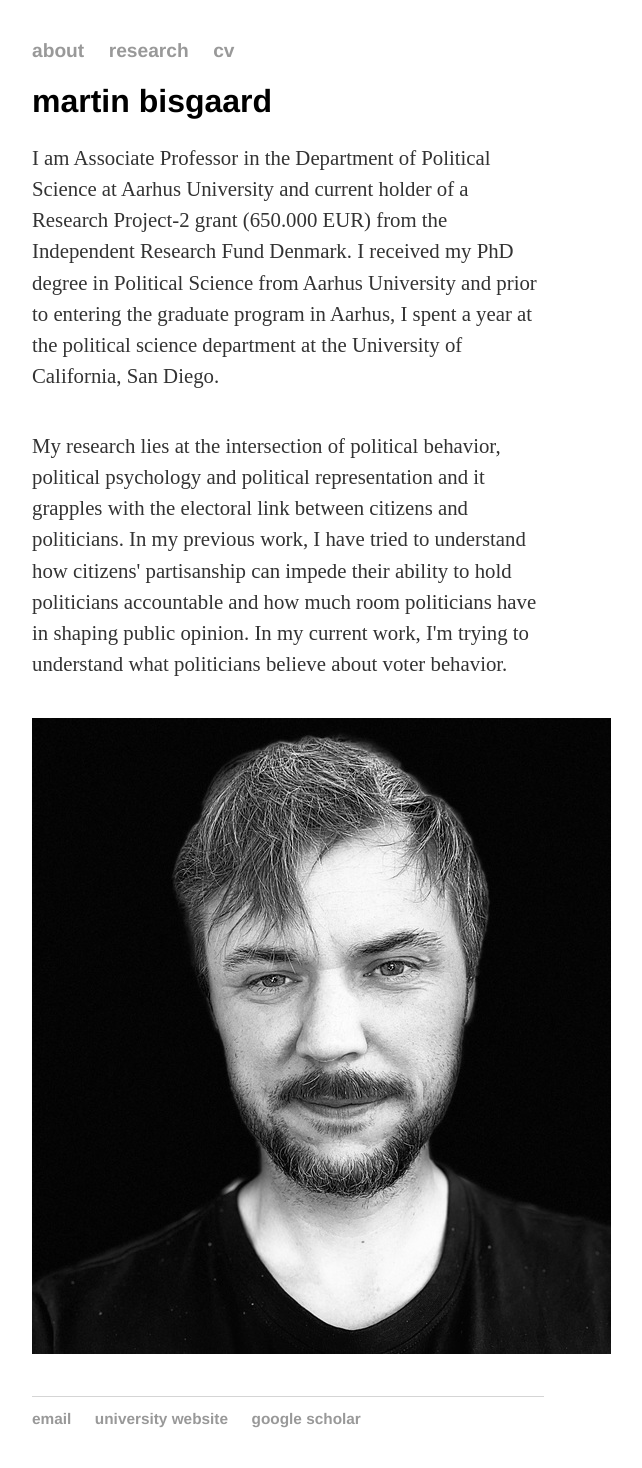
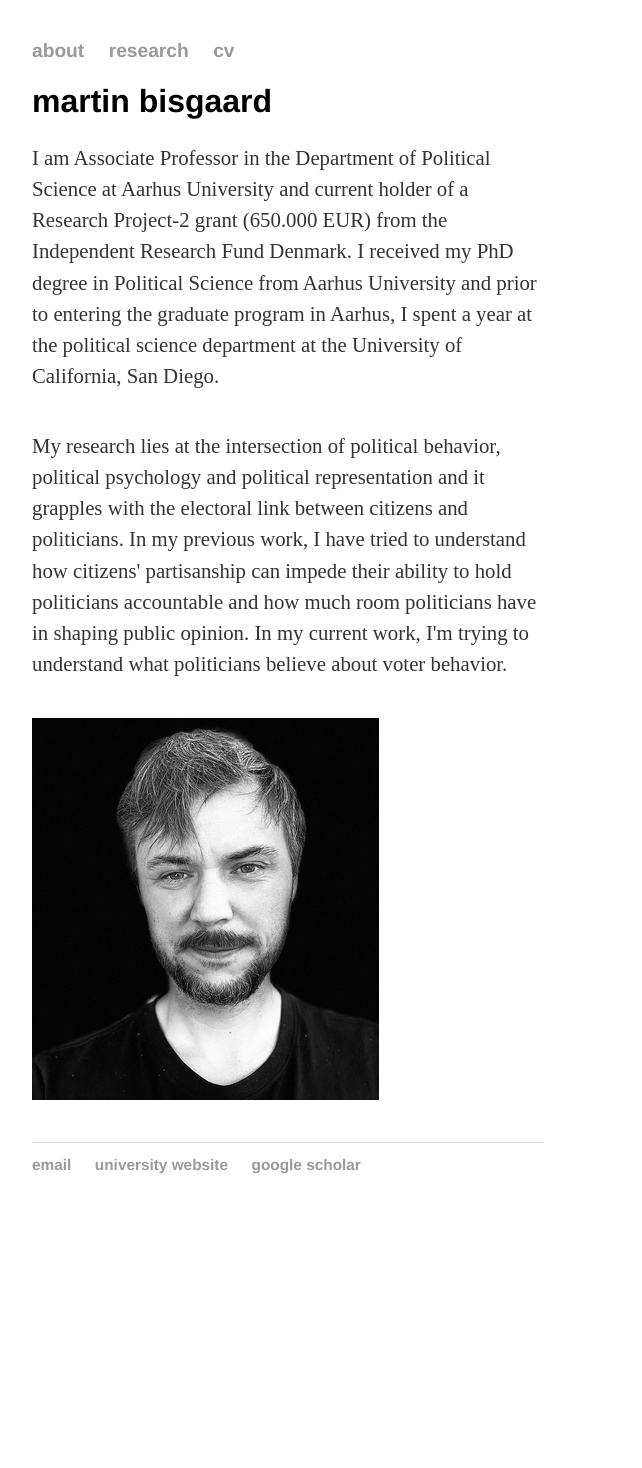
Before and after one commit to mbisgaard/mbisgaard.github.io, a Jekyll site: the page built from index.html, in a window 1280 px wide. Shown: the whole page, without its empty margins (352-994 px from the left). Built offline with Jekyll 4.4.1, drawn with Linux system fonts in a browser that asks for light colours; after the commit the page ends 1214 px from its top, so only the background shows below that.

Commit message:
Update index.html

```diff
--- a/index.html
+++ b/index.html
@@ -9,7 +9,7 @@ title: Martin Bisgaard
 		<p>&nbsp;</p>
 	<p2>My research lies at the intersection of political behavior, political psychology and political representation and it grapples with the electoral link between citizens and politicians. In my previous work, I have tried to understand how citizens' partisanship can impede their ability to hold politicians accountable and how much room politicians have in shaping public opinion. In my current work, I'm trying to understand what politicians believe about voter behavior.</p2>
 		<p>&nbsp;</p>
-	<img src="images/portrait_25.jpg" />
+	<img src="images/portrait_15.jpg" />
 
 	<p>&nbsp;</p>
 
```
